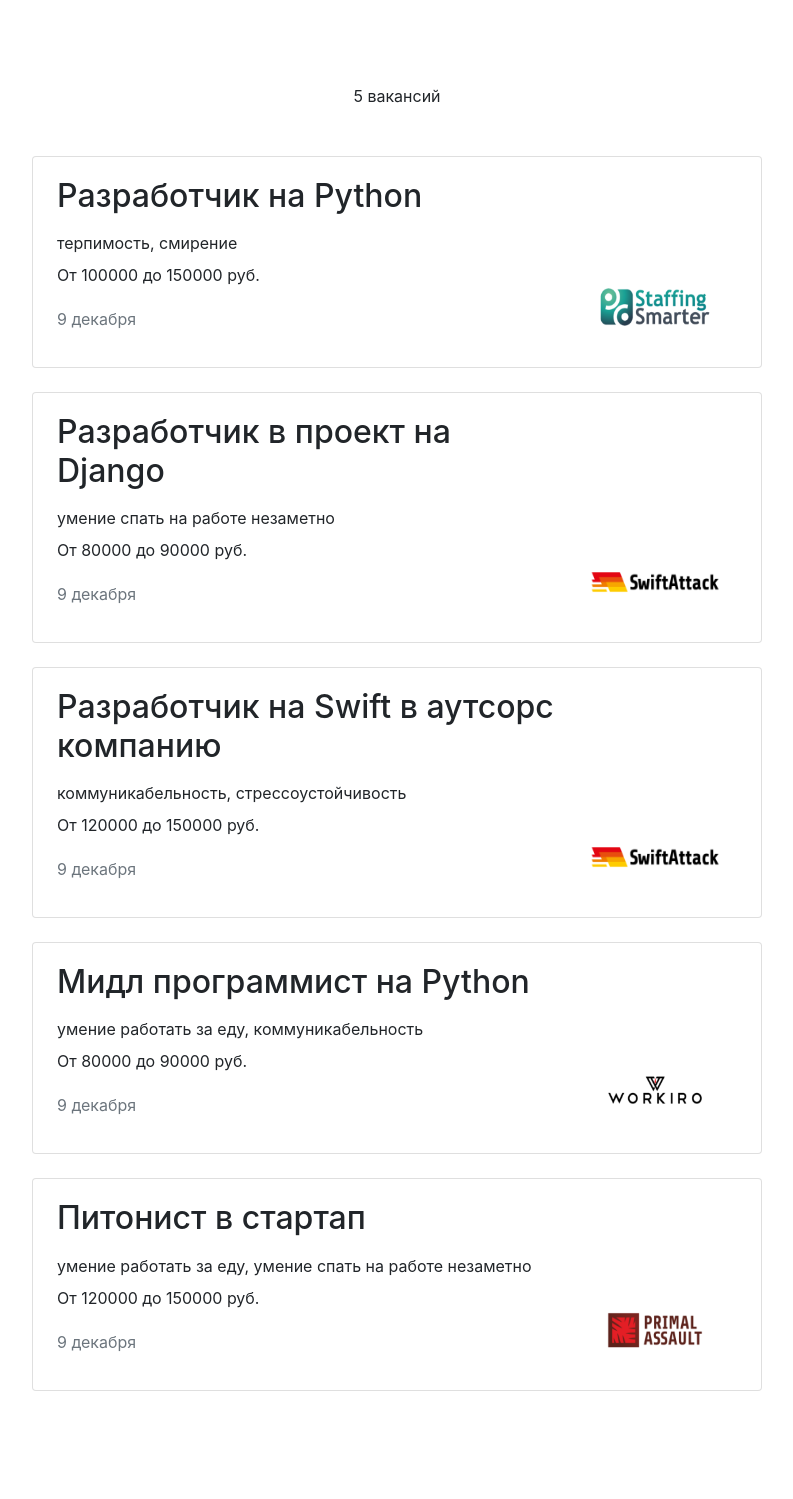
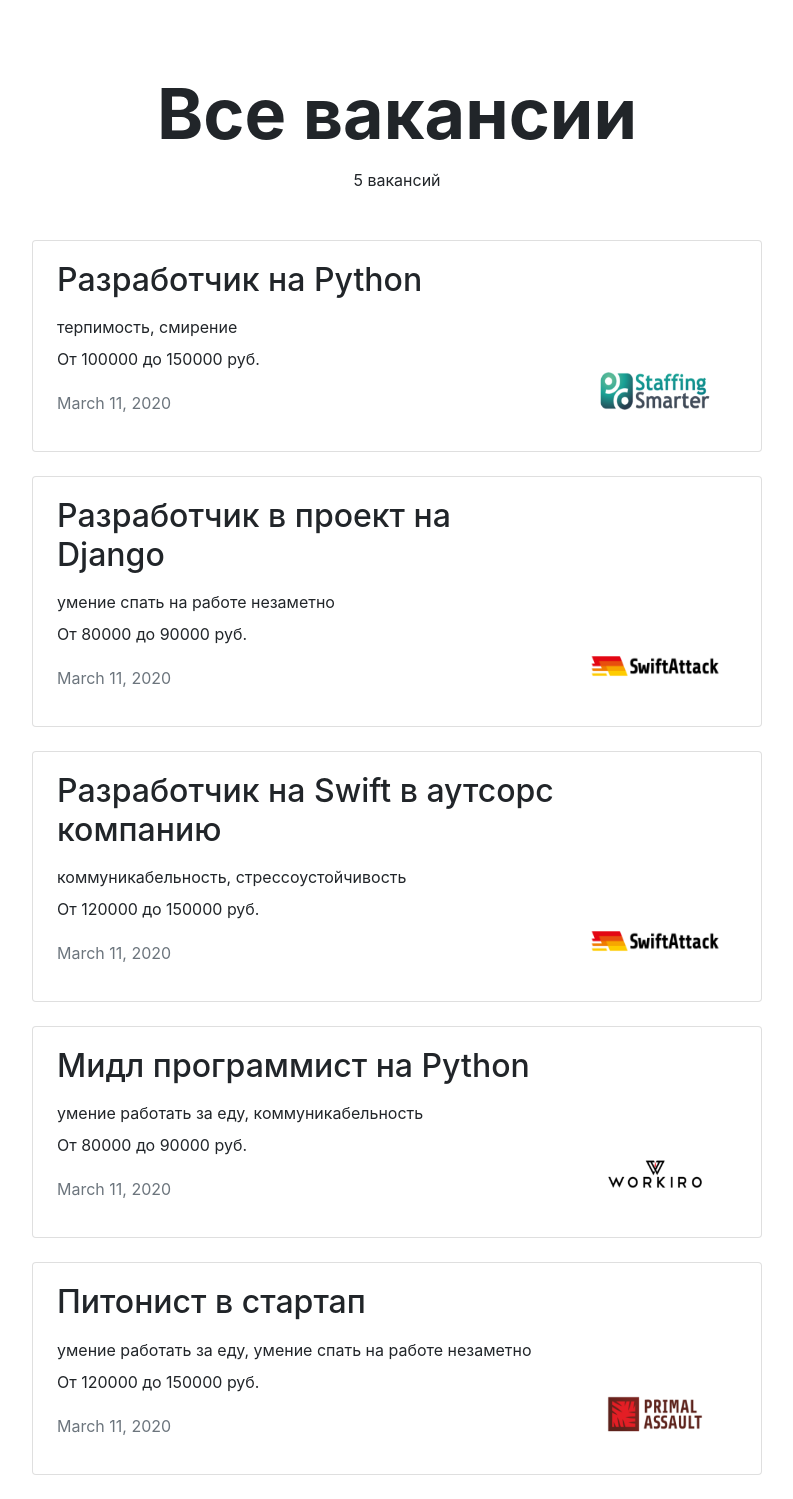
Before and after one commit to Clouer/StepikEmployment_LastWeek, a Django app: page /vacancies/ in a window 1280 px wide. Shown: the part 72-1571 px from the top of the page, without its empty margins (243-1036 px from the left). Before the commit the page ends 1463 px from the top, so only its background shows below. Run offline with Django 3.2, Linux system fonts and the light colour scheme; data comes from the database, SQL or seed files in the repository; some libraries are stand-ins or nearby versions.

Commit message:
DataField: fix, vacancies-title: fix

```diff
--- a/recruiting/templates/recruiting/company.html
+++ b/recruiting/templates/recruiting/company.html
@@ -23,7 +23,7 @@
                                     <h2 class="h2 pb-2">{{ vacancy.title }}</h2>
                                     <p class="mb-2">{{ vacancy.skills }}</p>
                                     <p>От {{ vacancy.salary_min }} до {{ vacancy.salary_max }} руб.</p>
-                                    <p class="text-muted pt-1">9 декабря</p>
+                                    <p class="text-muted pt-1">{{ vacancy.published_at }}</p>
                                 </div>
                                 <div class="col-12 col-md-4 col-lg-3 d-flex align-items-end">
                                     <a href={% url 'vacancy' vacancy_id=vacancy.id %}><img src="/{{ vacancy.company.logo }}" width="130" height="80" alt=""></a>
--- a/recruiting/templates/recruiting/vacancies.html
+++ b/recruiting/templates/recruiting/vacancies.html
@@ -17,7 +17,7 @@
                                     <h2 class="h2 pb-2">{{ vacancy.title }}</h2>
                                     <p class="mb-2">{{ vacancy.skills }}</p>
                                     <p>От {{ vacancy.salary_min }} до {{ vacancy.salary_max }} руб.</p>
-                                    <p class="text-muted pt-1">9 декабря</p>
+                                    <p class="text-muted pt-1">{{ vacancy.published_at }}</p>
                                 </div>
                                 <div class="col-12 col-md-4 col-lg-3 d-flex align-items-end">
                                     <a href={% url 'vacancy' vacancy_id=vacancy.id %}><img src="/{{ vacancy.company.logo }}" width="130" height="80" alt=""></a>
--- a/recruiting/views.py
+++ b/recruiting/views.py
@@ -16,7 +16,7 @@
         vacancies = models.Vacancy.objects.all()
         return render(request, 'recruiting/vacancies.html', context={
             'title': 'Вакансии | ',
-            'vacancies_title': 'Все вакансии',
+            'specialty_title': 'Все вакансии',
             'vacancies_count': vacancies.count()
         })
 
```
